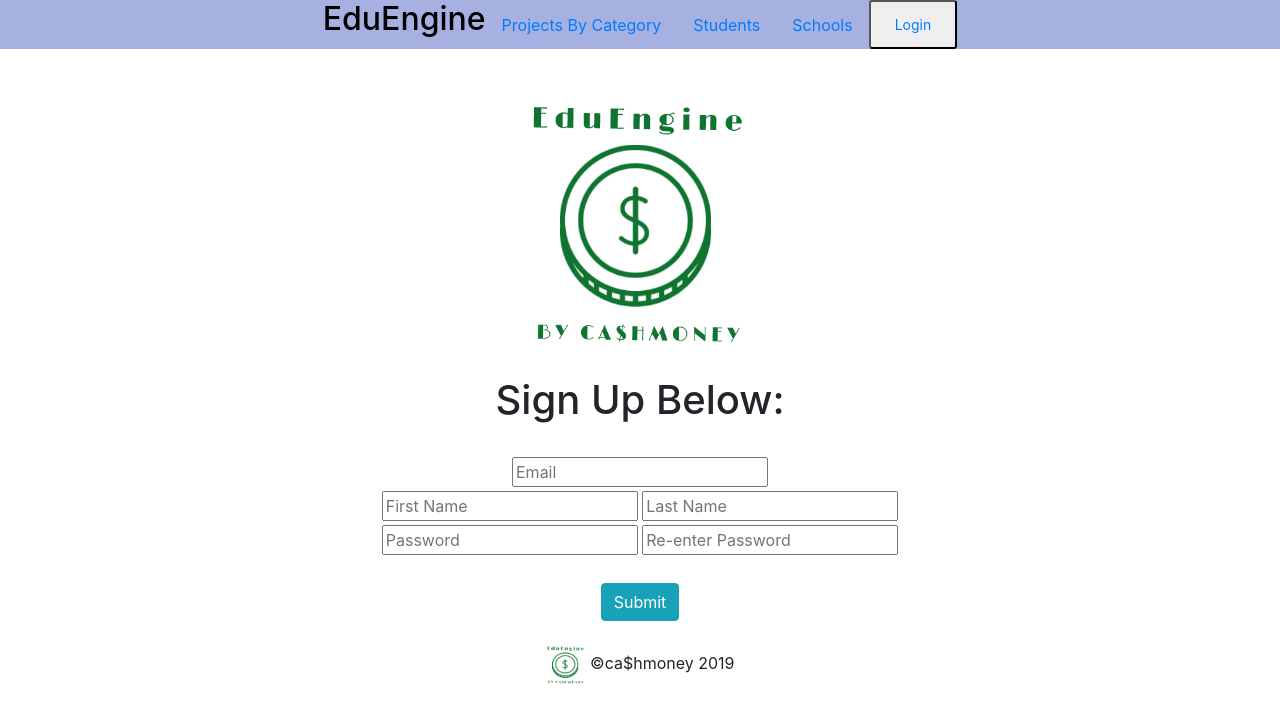
After one commit to JoshWeiner/ca-hmoney, a Flask app: page /login in a window 1280 px wide. The commit adds this page. Shown: the top 723 px of the page. Run offline with Flask 2, Linux system fonts and the light colour scheme; some libraries are stand-ins or nearby versions.

Commit message:
log in info

```diff
--- a/cashmoney/templates/base.html
+++ b/cashmoney/templates/base.html
@@ -27,8 +27,8 @@
       <li class="nav-item">
         <a class="nav-link" href="/schools">Schools</a>
       </li>
-      <button class = "btn align-items-center" style = "height:25px">
-        Login
+      <button class = "btn-sm align-items-center">
+        <a class="nav-link" href="/login">Login</a>
       </button>
     </ul>
 
--- /dev/null
+++ b/cashmoney/templates/login.html
@@ -0,0 +1,70 @@
+<!DOCTYPE html>
+{% extends "base.html"%}
+
+<html>
+  <head>
+    <link rel="stylesheet" href="../static/home.css">
+    <link rel="stylesheet" href="https://stackpath.bootstrapcdn.com/bootstrap/4.1.3/css/bootstrap.min.css" integrity="sha384-MCw98/SFnGE8fJT3GXwEOngsV7Zt27NXFoaoApmYm81iuXoPkFOJwJ8ERdknLPMO" crossorigin="anonymous">
+    <script src="https://stackpath.bootstrapcdn.com/bootstrap/4.1.3/js/bootstrap.min.js" integrity="sha384-ChfqqxuZUCnJSK3+MXmPNIyE6ZbWh2IMqE241rYiqJxyMiZ6OW/JmZQ5stwEULTy" crossorigin="anonymous"></script>
+
+    <title>For Finding School ID</title>
+  </head>
+
+  <body>
+  </body>
+  {% block body %}
+  <center>
+
+          <div class="container">
+              <div class="col-md-12">
+                  <br><br>
+              </div>
+              <img src="/static/logo.png" alt="logo" width="230">
+              <br><br>
+              <div class="intro">
+                  <h1 class="glow">Sign Up Below:</h1>
+              </div>
+              <br>
+
+              <div class="row">
+                  <div class="col-sm-12">
+                      <div class= "signuper">
+                      </div>
+                  </div>
+              </div>
+              <div class="row">
+                  <div class="col-sm-12">
+                      <form action="/authenticate">
+                        <div class="form-group mb-1">
+                            <input type="text" name="user" class="form-control-md" placeholder="Email" required>
+                        </div>
+
+                          <div class="form-group mb-1">
+                              <input type="text" name="Fname" class="form-control-md" placeholder="First Name" required>
+                              <input type="text" name="Lname" class="form-control-md" placeholder="Last Name" required>
+
+                          </div>
+
+                          <div class="form-group mt-0 mb-1">
+                              <input type="password" name="pass1" class="form-control-md" placeholder="Password" required>
+                              <input type="password" name="pass2" class="form-control-md" placeholder="Re-enter Password" required>
+                          </div>
+                          <br>
+                          <div class= "signuper">
+                              <button class="btn btn-info mt-0" type="submit">Submit</button>
+                          </div>
+                      </form>
+                  </div>
+              </div>
+          </div>
+          <div class='row'>
+              <div class='col-sm-12'>
+                  <br>
+              </div>
+
+          </div>
+      </center>
+  {% endblock %}
+
+
+</html>
--- a/cashmoney/test.py
+++ b/cashmoney/test.py
@@ -29,6 +29,16 @@ def pickschool():
     print('find the right school!')
     return render_template("schools.html")
 
+@app.route("/login")
+def poo():
+    print('login')
+    return render_template("login.html")
+
+@app.route("/authenticate", methods = ["POST", "GET"])
+def check():
+    print('this is checking pass and stuff')
+    return render_template('home.html', feed = projects)
+
 
 if __name__ == "__main__":
     app.debug = True
```
Also changed, not shown: cashmoney/templates/schools.html (+8 -1 lines).
